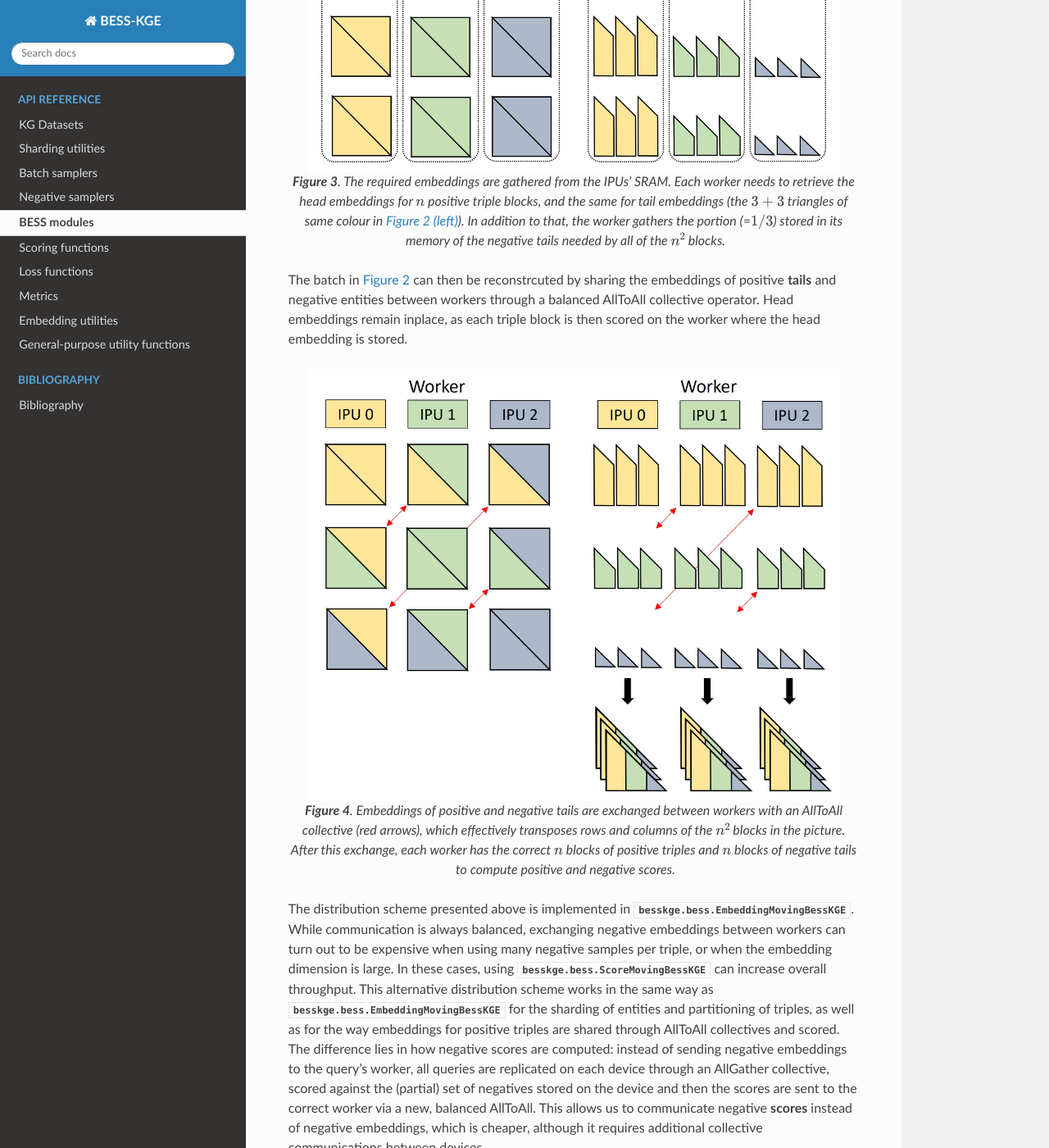
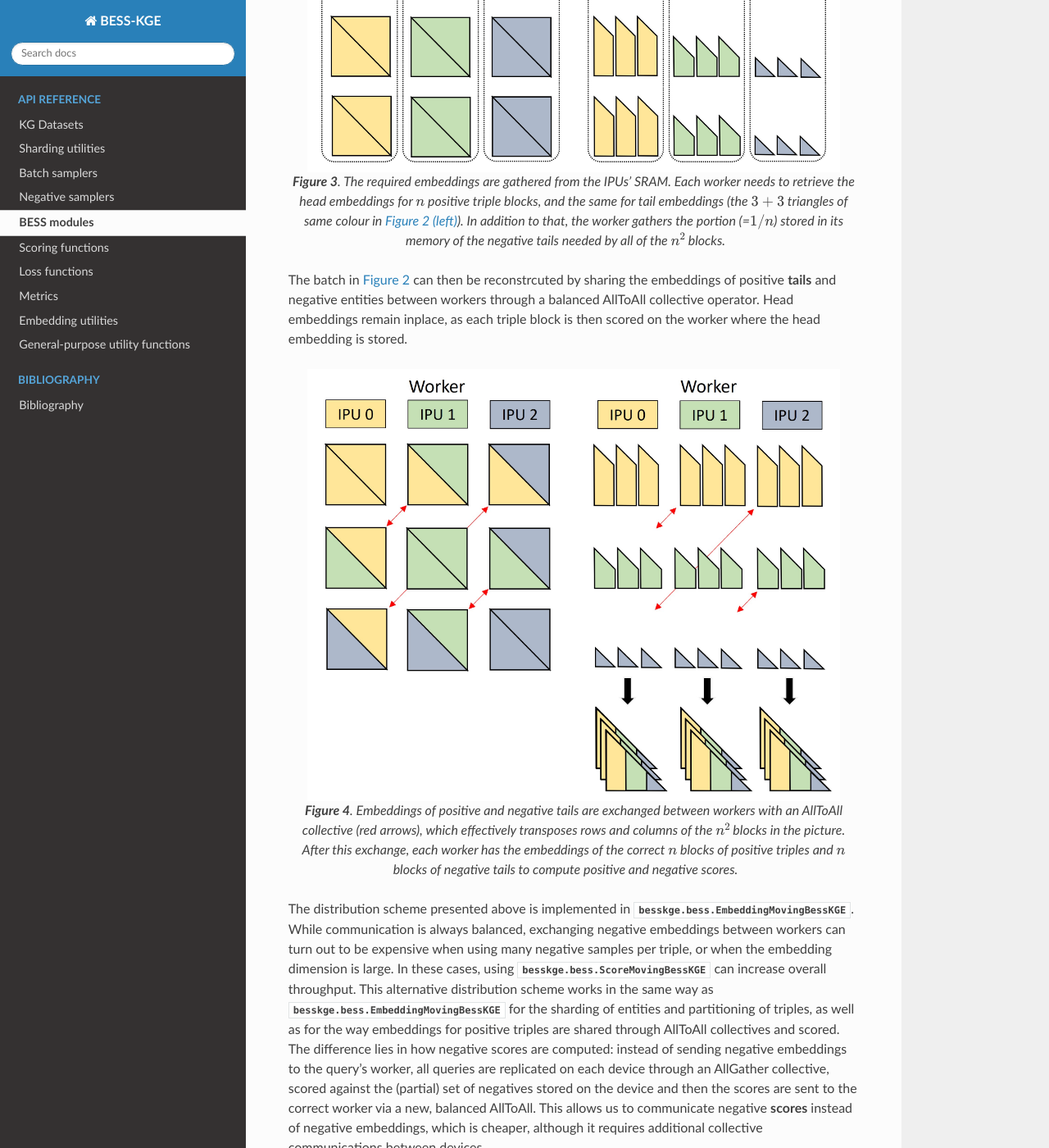
Before and after one commit to graphcore-research/bess-kge, a Sphinx documentation site: the page built from docs/source/API_ref/bess.rst, in a window 1280 px wide and 1400 px high, scrolled down 1550 px. Shown: the whole window at 82% size. Built offline with Sphinx 7.4.7 and the Read the Docs theme 2.0.0, drawn with Linux system fonts in a browser that asks for light colours.

Commit message:
fix typos

```diff
--- a/docs/source/API_ref/bess.rst
+++ b/docs/source/API_ref/bess.rst
@@ -51,7 +51,7 @@ itself, and the embeddings needed by its peers.
    positive triple blocks, and the same for tail embeddings (the
    :math:`3 + 3` triangles of same colour in :ref:`Figure 2 (left) <figure2>`).
    In addition to that, the worker gathers the
-   portion (=\ :math:`1/3`) stored in its memory of the negative tails
+   portion (=\ :math:`1/n`) stored in its memory of the negative tails
    needed by all of the :math:`n^2` blocks.
 
 The batch in :ref:`Figure 2 <figure2>` can then be reconstrcuted by
@@ -67,7 +67,7 @@ worker where the head embedding is stored.
    **Figure 4**. Embeddings of positive and negative tails are exchanged
    between workers with an AllToAll collective (red arrows), which
    effectively transposes rows and columns of the :math:`n^2` blocks in
-   the picture. After this exchange, each worker has the correct
+   the picture. After this exchange, each worker has the embeddings of the correct
    :math:`n` blocks of positive triples and :math:`n` blocks of negative
    tails to compute positive and negative scores.
 
```
Also changed, not shown: README.md (+2 -2 lines).
